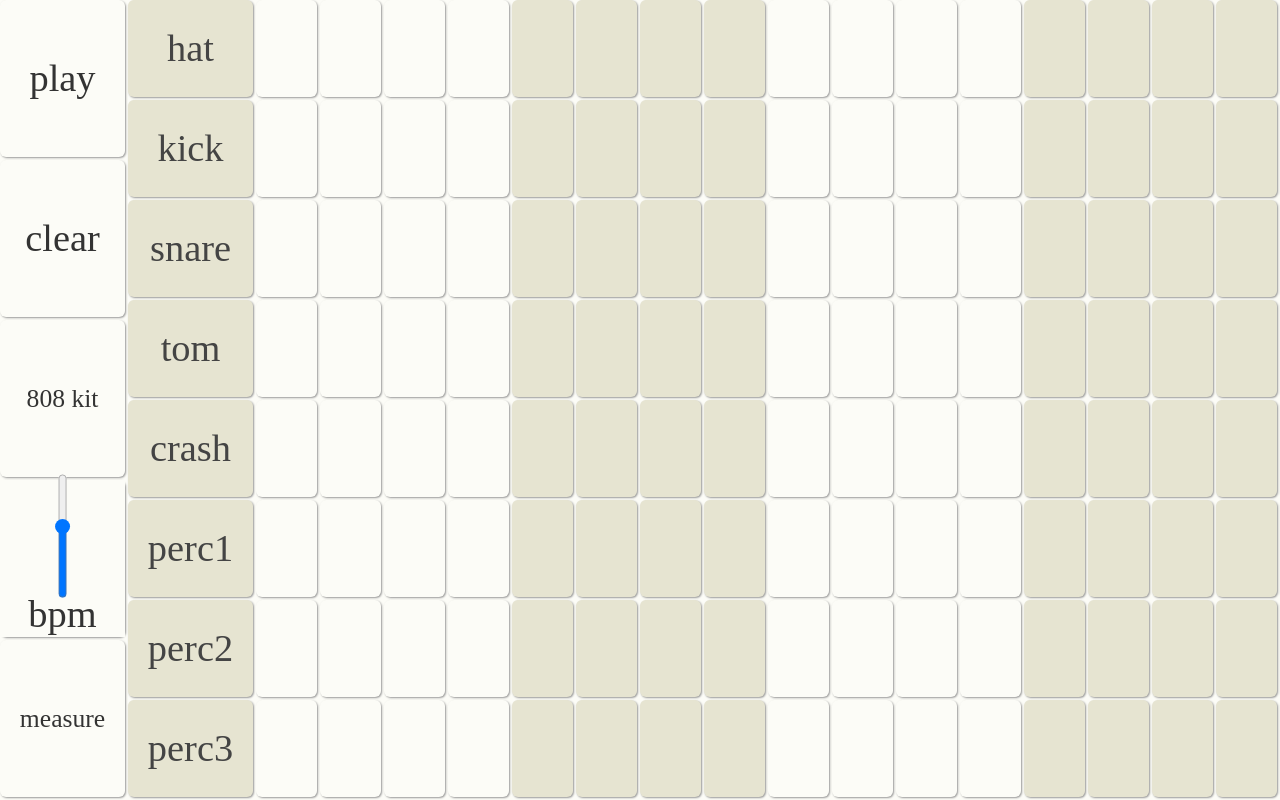
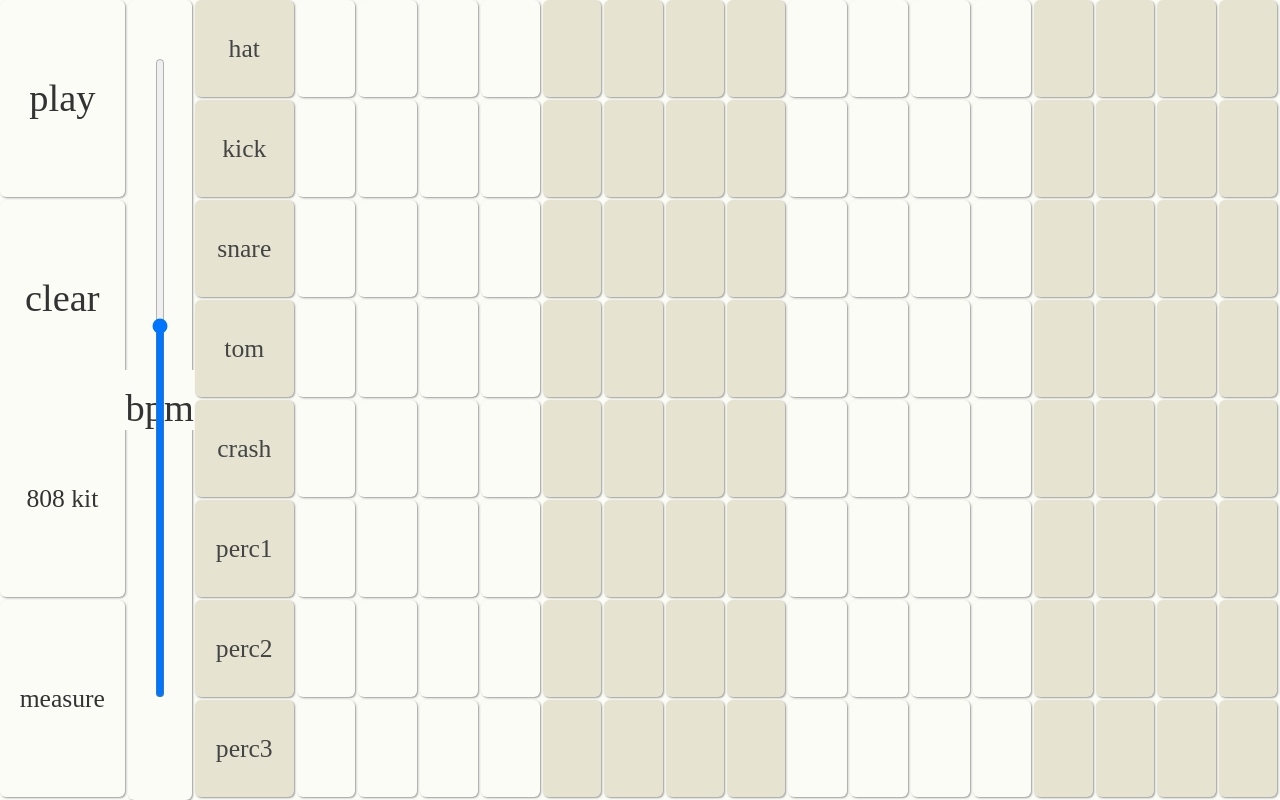
Before and after one commit to jmbothe/drum-sequencer, a plain HTML site: page index.html in a window 1280 px wide. Drawn offline with nearby package versions, Linux system fonts and the light colour scheme; no server answers; a web font is replaced by a local one.

Commit message:
restyle bpm input 2

```diff
--- a/index.html
+++ b/index.html
@@ -18,13 +18,14 @@
     <section title="click to start or stop playback" class="play">play</section>
     <section title="click to clear all active cells" class="clear">clear</section>
     <section title="click to change drum set" class="kit"></section>
-    <section class="bpm">
-      <label class="bpm-text" for="bpm-input">
-        <input title="click and drag left or right to change bpm" id="bpm-input" type="range" min="30" max="150" value="100">bpm
-      </label>
-    </section>
     <section title="click to toggle visible measure" class="measure">measure</section>
   </header>
+
+  <section class="bpm">
+    <label class="bpm-text" for="bpm-input">
+      <input title="click and drag left or right to change bpm" id="bpm-input" type="range" min="30" max="150" value="100">bpm
+    </label>
+  </section>
 
   <section class="drums-bar">
     <div class="drum">hat</div>
--- a/styles/styles.css
+++ b/styles/styles.css
@@ -30,7 +30,11 @@ body {
 
 .main-control-bar,
 .drums-bar {
-  height: 10%;
+  height: 7%;
+}
+
+.bpm {
+  height: 6%;
 }
 
 .sequence-grid {
@@ -47,7 +51,7 @@ body {
   flex-direction: column;
 }
 
-.sequence-cell, .drum, .main-control-bar > section {
+.bpm, .sequence-cell, .drum, .main-control-bar > section {
   margin: 0 3px 3px 0;
   border-radius: 6px;
   box-shadow: 1px 1px 2px #999;
@@ -92,15 +96,24 @@ body {
     flex-direction: column;
   }
 
-  .main-control-bar,
-  .drums-bar {
+  .main-control-bar {
     height: 100%;
     width: 10%;
   }
 
+  .drums-bar {
+    height: 100%;
+    width: 8%;
+  }
+
+  .bpm {
+    height: 100%;
+    width: 5%;
+  }
+
   .sequence-grid {
     height: 100%;
-    width: 80%;
+    width: 77%;
   }
 
   .sequence-grid-inner {
@@ -112,23 +125,24 @@ body {
     font-size: .2rem;
   }
 
-  .bpm, .play, .drum, .clear, .bpm-text {
+  .bpm, .play, .clear, .bpm-text {
     font-size: .3rem;
   }
 
-  .bpm-text {
-    height: 100%;
+  .drum {
+    font-size: .2rem;
   }
 
-  #bpm-input {
-    height: 70%;
+  .bpm {
+    margin-bottom: 0;
   }
 
   .bpm-text {
     flex-wrap: wrap;
   }
 
-  input[type="range"] {
-   transform: rotate(270deg);
+  #bpm-input {
+  width: 80vh;
+  transform: rotate(270deg);
+  }
 }
-}
```
